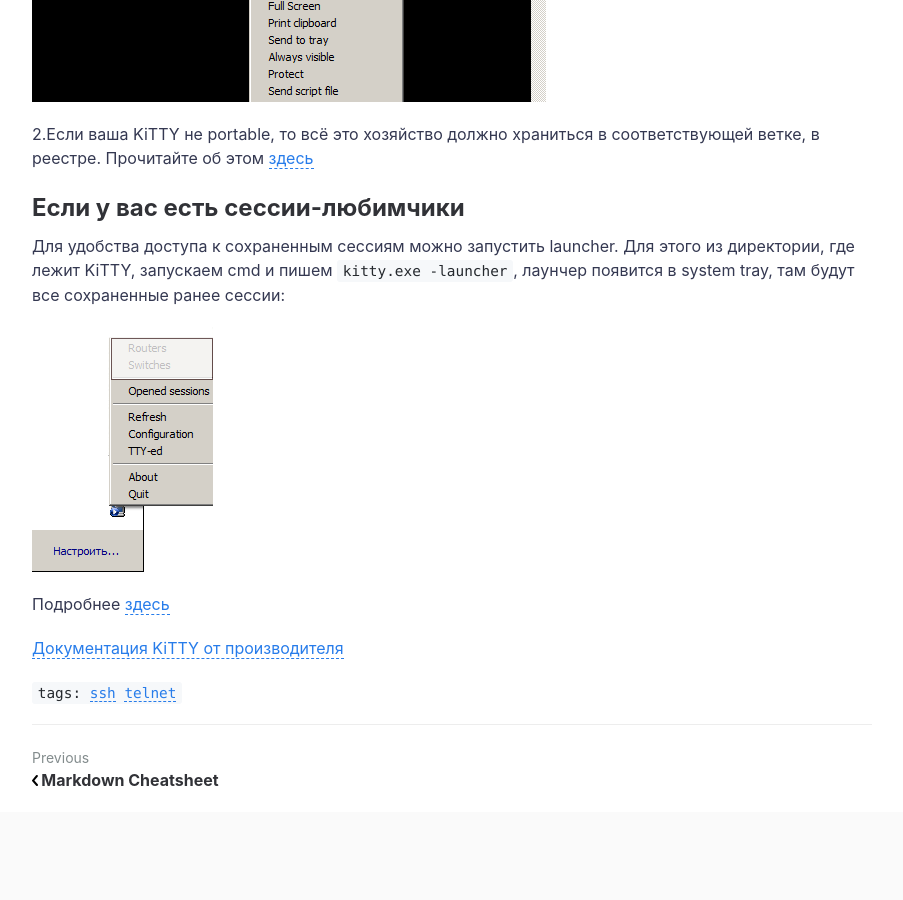
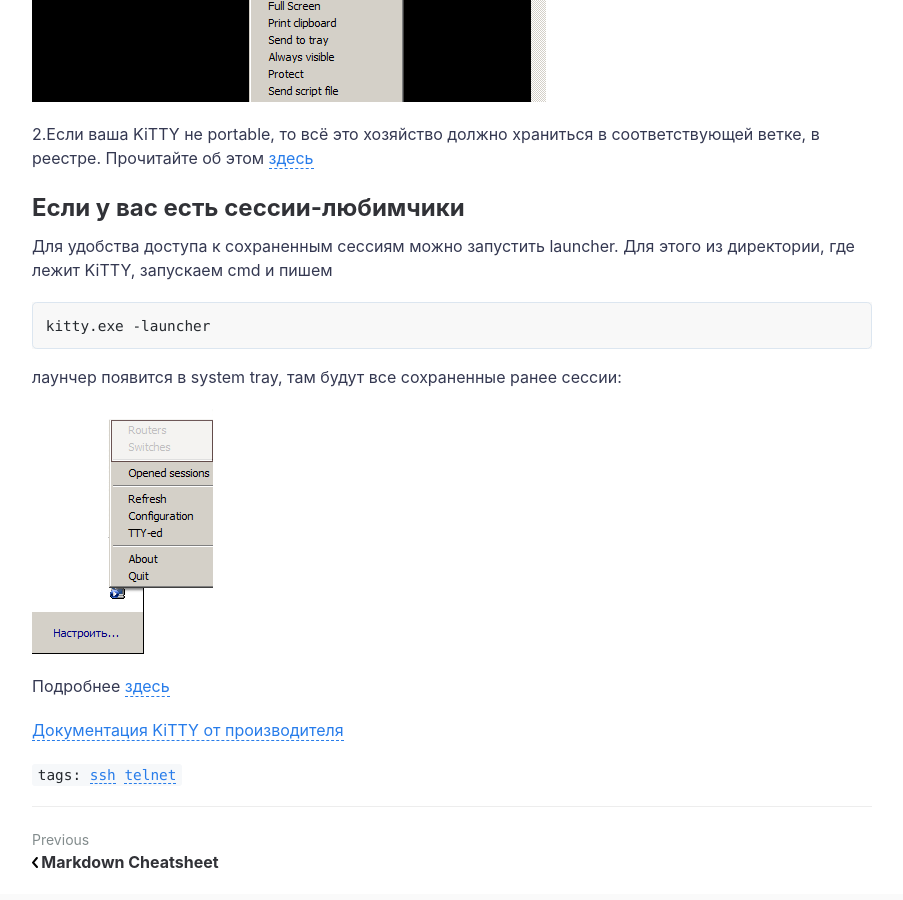
Before and after one commit to netdotwork/netdotwork.github.io, a Jekyll site: the page built from _posts/2018-05-31-kitty-client.md, in a window 1280 px wide and 900 px high, scrolled down 8020 px. Shown: the whole window, without its empty margins (188-1091 px from the left). Built offline with Jekyll 4.4.1, drawn with Linux system fonts in a browser that asks for light colours; comment, search, counter and statistics services are not loaded.

````diff
--- a/_posts/2018-05-31-kitty-client.md
+++ b/_posts/2018-05-31-kitty-client.md
@@ -150,7 +150,11 @@ MySQL Login\mysql -u root -pMyC00lPa$$w0rd\
 Если у вас есть сессии-любимчики
 ---------------------------------
 
-Для удобства доступа к сохраненным сессиям можно запустить launcher. Для этого из директории, где лежит KiTTY, запускаем cmd и пишем `kitty.exe -launcher`, лаунчер появится в system tray, там будут все сохраненные ранее сессии:
+Для удобства доступа к сохраненным сессиям можно запустить launcher. Для этого из директории, где лежит KiTTY, запускаем cmd и пишем
+```
+kitty.exe -launcher
+```
+лаунчер появится в system tray, там будут все сохраненные ранее сессии:
 
 ![]({{ site.url }}{{ site.baseurl }}/assets/img/posts/kitty_client/launcher.png)
 
````
